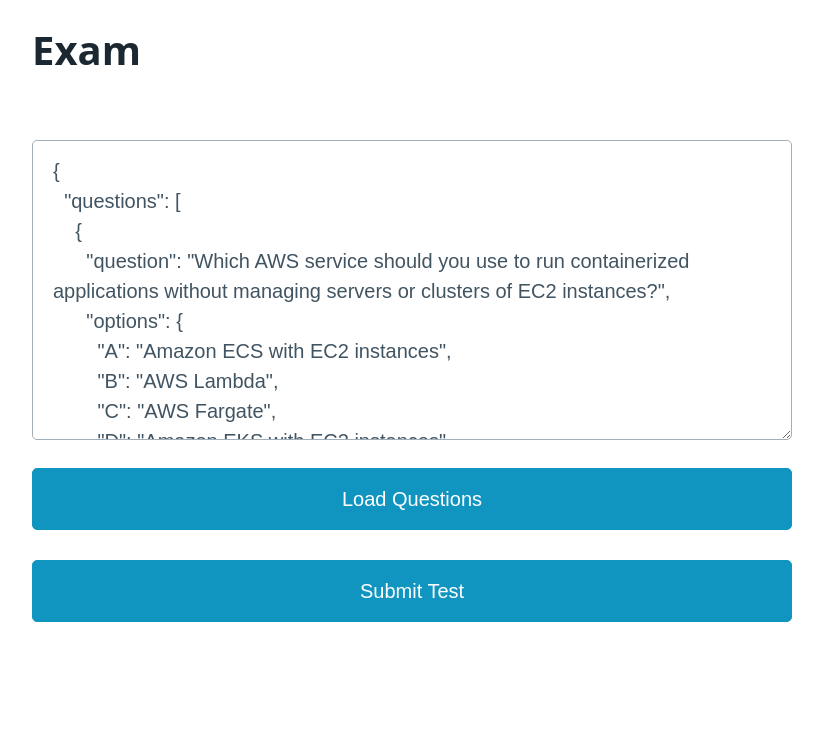
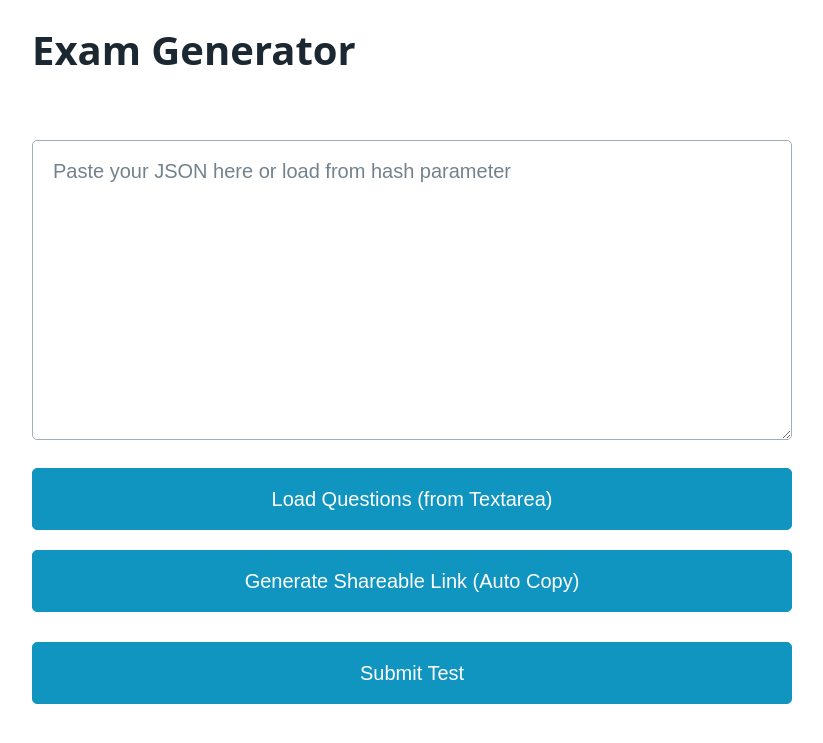
Before and after one commit to Mackaber/Mackaber.github.io, a Jekyll site: the page test_generator.html, which Jekyll copies as it is, in a window 1280 px wide. Shown: the top 743 px of the page, without its empty margins (228-1051 px from the left). Built offline with Jekyll 4.4.1, drawn with Linux system fonts in a browser that asks for light colours; some of the changed lines change nothing that is shown.

Commit message:
Update test_generator.html

```diff
--- a/test_generator.html
+++ b/test_generator.html
@@ -2,12 +2,9 @@
 <html lang="en">
 <head>
   <meta charset="UTF-8" />
-    <meta name="viewport" content="width=device-width, initial-scale=1.0" />
-    <title>Exam</title>
-    <link
-      rel="stylesheet"
-      href="https://cdn.jsdelivr.net/npm/@picocss/pico@1/css/pico.min.css"
-    />
+  <meta name="viewport" content="width=device-width, initial-scale=1.0"/>
+  <title id="htmlTitle">Exam Generator</title>
+  <link rel="stylesheet" href="https://cdn.jsdelivr.net/npm/@picocss/pico@1/css/pico.min.css">
   <style>
     body {
       font-family: Arial, sans-serif;
@@ -32,120 +29,20 @@
       min-height: 300px;
       margin-bottom: 1rem;
     }
+    .controls {
+      margin-bottom: 1rem;
+    }
   </style>
 </head>
 <body>
-    <h1>Exam</h1>
+  <h1 id="pageTitle">Exam Generator</h1>
 
-    <textarea id="questionsJson">
-{
-  "questions": [
-    {
-      "question": "Which AWS service should you use to run containerized applications without managing servers or clusters of EC2 instances?",
-      "options": {
-        "A": "Amazon ECS with EC2 instances",
-        "B": "AWS Lambda",
-        "C": "AWS Fargate",
-        "D": "Amazon EKS with EC2 instances"
-      },
-      "answer": "C"
-    },
-    {
-      "question": "Which type of storage would you recommend for a high-performance, low-latency database workload that requires block-level storage?",
-      "options": {
-        "A": "Amazon S3",
-        "B": "Amazon EFS",
-        "C": "Amazon EBS",
-        "D": "Amazon Glacier"
-      },
-      "answer": "C"
-    },
-    {
-      "question": "A company wants to implement a hybrid cloud strategy by securely connecting its on-premises network to AWS. Which AWS service should they use?",
-      "options": {
-        "A": "AWS Direct Connect",
-        "B": "Amazon Route 53",
-        "C": "Amazon VPC Peering",
-        "D": "AWS Snowball"
-      },
-      "answer": "A"
-    },
-    {
-      "question": "Which AWS service provides recommendations for cost savings, performance improvements, security enhancements, and fault tolerance?",
-      "options": {
-        "A": "AWS Config",
-        "B": "AWS Trusted Advisor",
-        "C": "Amazon CloudWatch",
-        "D": "AWS Shield"
-      },
-      "answer": "B"
-    },
-    {
-      "question": "What is the primary purpose of Amazon CloudFront?",
-      "options": {
-        "A": "To provide a managed database service",
-        "B": "To enable serverless computing",
-        "C": "To distribute content globally with low latency",
-        "D": "To monitor and collect log data"
-      },
-      "answer": "C"
-    },
-    {
-      "question": "Which AWS database service provides a fully managed relational database with automatic scaling, backup, and failover capabilities?",
-      "options": {
-        "A": "Amazon DynamoDB",
-        "B": "Amazon Aurora",
-        "C": "Amazon Redshift",
-        "D": "Amazon RDS"
-      },
-      "answer": "D"
-    },
-    {
-      "question": "What is a key benefit of using AWS Auto Scaling for EC2 instances?",
-      "options": {
-        "A": "It allows manual provisioning of servers",
-        "B": "It enables cost savings by scaling up or down based on demand",
-        "C": "It automatically backs up all data stored on EC2 instances",
-        "D": "It replaces the need for an Elastic Load Balancer"
-      },
-      "answer": "B"
-    },
-    {
-      "question": "Which AWS service should you use to enforce compliance by managing access to AWS resources across multiple accounts?",
-      "options": {
-        "A": "AWS IAM",
-        "B": "AWS Control Tower",
-        "C": "AWS Secrets Manager",
-        "D": "Amazon Cognito"
-      },
-      "answer": "B"
-    },
-    {
-      "question": "An application requires processing large amounts of data in parallel using a serverless approach. Which AWS service would be the best choice?",
-      "options": {
-        "A": "Amazon EC2 Spot Instances",
-        "B": "AWS Lambda",
-        "C": "AWS Batch",
-        "D": "AWS Step Functions"
-      },
-      "answer": "B"
-    },
-    {
-      "question": "Which security service helps detect threats and continuously monitors malicious activity in your AWS environment?",
-      "options": {
-        "A": "AWS WAF",
-        "B": "AWS GuardDuty",
-        "C": "AWS Shield",
-        "D": "AWS Security Hub"
-      },
-      "answer": "B"
-    }
-  ]
-}
-  </textarea
-    >
+  <textarea id="questionsJson" placeholder="Paste your JSON here or load from hash parameter"></textarea>
 
-    <button onclick="parseUserQuestions()">Load Questions</button>
+  <div class="controls">
+    <button onclick="parseUserQuestions()">Load Questions (from Textarea)</button>
+    <button onclick="generateShareLink()">Generate Shareable Link (Auto Copy)</button>
+  </div>
 
   <form id="test-form"></form>
   <button onclick="submitTest()">Submit Test</button>
@@ -153,19 +50,67 @@
   <div id="grade"></div>
 
   <script>
-      let questionsData = { questions: [] };
+    // We'll keep our data here (title + questions).
+    let questionsData = {
+      title: "",
+      questions: []
+    };
 
+    // On page load, try to parse any JSON found in the URL hash.
+    window.addEventListener('load', () => {
+      loadFromHash();
+    });
+
+    /**
+     * If the URL is of the form:
+     *   http://...exam.html#questions=URL_ENCODED_JSON
+     * parse it and load that as our questionsData.
+     */
+    function loadFromHash() {
+      const hash = window.location.hash || '';
+      const prefix = '#questions=';
+      if (hash.startsWith(prefix)) {
+        // Extract encoded JSON after "#questions="
+        const encodedJson = hash.slice(prefix.length);
+        try {
+          // Decode the string
+          const decodedJson = decodeURIComponent(encodedJson);
+          // Parse the JSON
+          const parsed = JSON.parse(decodedJson);
+
+          // Update our global questionsData
+          questionsData.title = parsed.title || "Exam Generator";
+          questionsData.questions = parsed.questions || [];
+
+          // Update title in <head> and <h1>
+          updateTitle(questionsData.title);
+
+          // Put the JSON into the textarea too
+          document.getElementById('questionsJson').value = JSON.stringify(parsed, null, 2);
+
+          // Build out the form
+          loadQuestions();
+        } catch (err) {
+          alert('Error parsing JSON from hash. Please check your link or JSON.');
+          console.error(err);
+        }
+      }
+    }
+
+    /**
+     * Builds the question form from our questionsData.
+     */
     function loadQuestions() {
-        const form = document.getElementById("test-form");
-        form.innerHTML = "";
+      const form = document.getElementById('test-form');
+      form.innerHTML = ''; // Clear any old content
 
       questionsData.questions.forEach((question, index) => {
-          const questionDiv = document.createElement("div");
-          questionDiv.classList.add("question");
+        const questionDiv = document.createElement('div');
+        questionDiv.classList.add('question');
         questionDiv.innerHTML = `<p>${index + 1}. ${question.question}</p>`;
 
         Object.entries(question.options).forEach(([key, value]) => {
-            const optionLabel = document.createElement("label");
+          const optionLabel = document.createElement('label');
           optionLabel.innerHTML = `
             <input type="radio" name="question${index}" value="${key}">
             ${key}. ${value}
@@ -177,36 +122,77 @@
       });
     }
 
+    /**
+     * Triggered when the user clicks "Load Questions (from Textarea)".
+     * Attempts to parse the JSON from the textarea.
+     */
     function parseUserQuestions() {
-        const userInput = document.getElementById("questionsJson").value.trim();
+      const userInput = document.getElementById('questionsJson').value.trim();
       try {
         const parsedData = JSON.parse(userInput);
+
+        // Update our global questionsData
+        questionsData.title = parsedData.title || "Exam Generator";
         questionsData.questions = parsedData.questions || [];
+
+        // Update the dynamic title
+        updateTitle(questionsData.title);
+
+        // Load the questions into the form
         loadQuestions();
       } catch (err) {
-          alert(
-            'Invalid JSON. Please ensure it is a valid JSON object with a "questions" array.'
-          );
+        alert('Invalid JSON. Please ensure it is a valid JSON with a "questions" array.');
+        console.error(err);
       }
     }
 
+    /**
+     * Generates a shareable link by encoding the JSON from the textarea into the URL hash
+     * and copies it automatically to the clipboard.
+     */
+    async function generateShareLink() {
+      const userInput = document.getElementById('questionsJson').value.trim();
+      try {
+        // Check that it's valid JSON before embedding in the link
+        JSON.parse(userInput);
+
+        const encoded = encodeURIComponent(userInput);
+        // We'll keep the same origin and path, just change the hash
+        const shareUrl = window.location.origin + window.location.pathname + '#questions=' + encoded;
+
+        // Copy to clipboard automatically
+        await navigator.clipboard.writeText(shareUrl);
+
+        alert('Shareable link has been copied to your clipboard:\n\n' + shareUrl);
+      } catch (err) {
+        alert('Invalid JSON or clipboard error. Check the console for details.');
+        console.error(err);
+      }
+    }
+
+    /**
+     * Submit test and show results
+     */
     function submitTest() {
       let score = 0;
       questionsData.questions.forEach((question, index) => {
-          const selectedOption = document.querySelector(
-            `input[name="question${index}"]:checked`
-          );
+        const selectedOption = document.querySelector(`input[name="question${index}"]:checked`);
         if (selectedOption && selectedOption.value === question.answer) {
           score++;
         }
       });
 
       const grade = (score / questionsData.questions.length) * 100;
-        document.getElementById(
-          "grade"
-        ).innerText = `You scored: ${score} out of ${
-          questionsData.questions.length
-        } (${grade.toFixed(2)}%)`;
+      document.getElementById('grade').innerText =
+        `You scored: ${score} out of ${questionsData.questions.length} (${grade.toFixed(2)}%)`;
+    }
+
+    /**
+     * Helper to update the page title (both <title> in head and <h1> in body).
+     */
+    function updateTitle(newTitle) {
+      document.getElementById('htmlTitle').innerText = newTitle;
+      document.getElementById('pageTitle').innerText = newTitle;
     }
   </script>
 </body>
```
Lines whose indentation alone changed are shown as unchanged.
